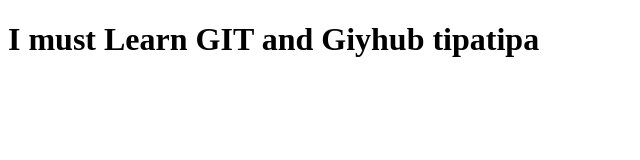
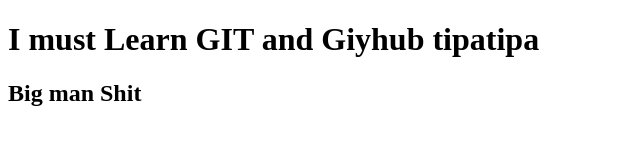
Before and after one commit to Moore0601/TIPATIPA, a plain HTML site: page index.html in a window 1280 px wide. Shown: the whole page, without its empty margins (0-640 px from the left). Drawn offline with Linux system fonts and the light colour scheme.

```diff
--- a/index.html
+++ b/index.html
@@ -7,5 +7,6 @@
   </head>
   <body>
     <h1>I must Learn GIT and Giyhub tipatipa</h1>
+    <h2>Big man Shit</h2>
   </body>
 </html>
```
